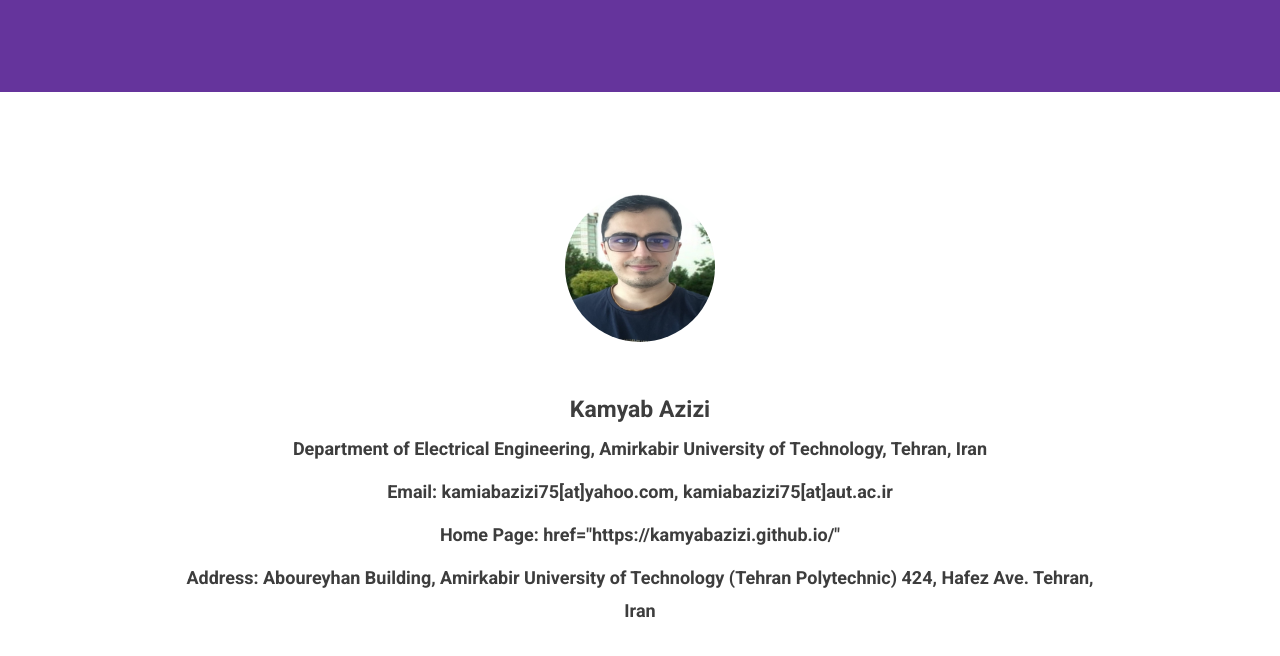
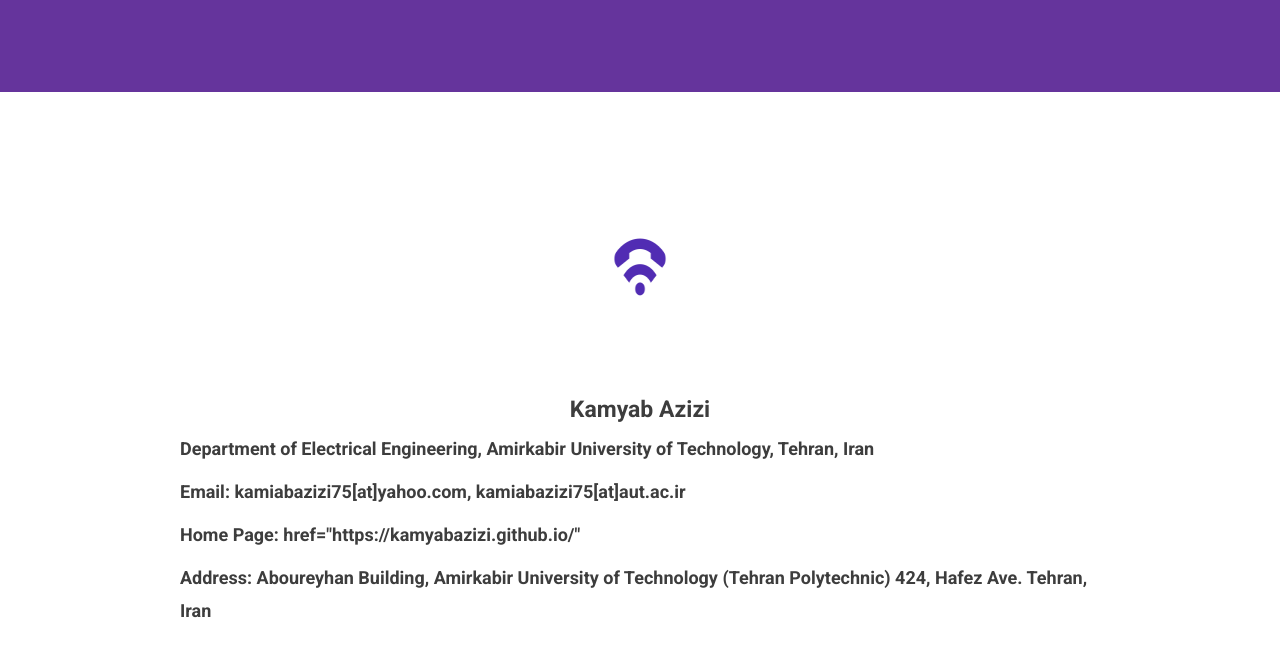
Before and after one commit to kamyabazizi/kamyabazizi.github.io, a plain HTML site: page contact.html in a window 1280 px wide. Shown: the part 272-928 px from the top of the page. Drawn offline with nearby package versions, Linux system fonts and the light colour scheme.

Commit message:
Update contact.html

```diff
--- a/contact.html
+++ b/contact.html
@@ -48,12 +48,12 @@
 <!-- description text section -->
 <section id="inner-description" class="section inner-description">
   <div class="container">
-    <div class="col-md-10 col-md-offset-1 text-center"> <img src="images/kami.jpg" alt="Mafolio">
+    <div class="col-md-10 col-md-offset-1 text-center"> <img src="images/contact.gif" alt="Mafolio">
       <h1>Kamyab Azizi</h1>
-      <p><b>Department of Electrical Engineering, Amirkabir University of Technology, Tehran, Iran</b></p>
-      <p><b>Email: kamiabazizi75[at]yahoo.com, kamiabazizi75[at]aut.ac.ir</b></p>
-      <p><b>Home Page: href="https://kamyabazizi.github.io/"</b></p>
-      <p><b>Address: Aboureyhan Building, Amirkabir University of Technology (Tehran Polytechnic) 424, Hafez Ave. Tehran, Iran</b></p>
+      <p align="left"><b>Department of Electrical Engineering, Amirkabir University of Technology, Tehran, Iran</b></p>
+      <p align="left"><b>Email: kamiabazizi75[at]yahoo.com, kamiabazizi75[at]aut.ac.ir</b></p>
+      <p align="left"><b>Home Page: href="https://kamyabazizi.github.io/"</b></p>
+      <p align="left"><b>Address: Aboureyhan Building, Amirkabir University of Technology (Tehran Polytechnic) 424, Hafez Ave. Tehran, Iran</b></p>
     </div>
   </div>
 </section>
```
